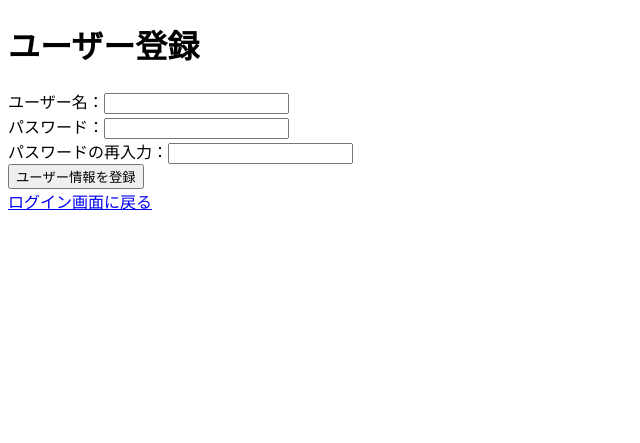
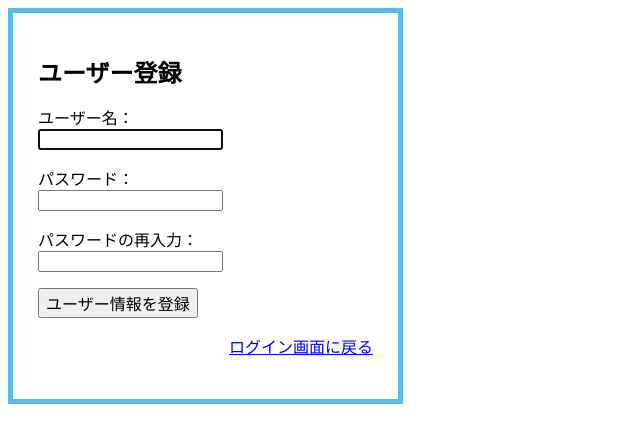
Before and after one commit to Walker418/chat, a PHP site: page /chat/userinfo.php in a window 1280 px wide. Shown: the top 443 px of the page, without its empty margins (0-640 px from the left). Run offline with PHP 8.4, Linux system fonts and the light colour scheme.

Commit message:
Layout changed

```diff
--- a/userinfo.php
+++ b/userinfo.php
@@ -2,15 +2,53 @@
 <html>
 	<head>
 		<title>ユーザー登録</title>
+		<style>
+			.userinfoform
+			{
+				border: 5px solid #5abbe4;
+				padding: 25px;
+				width: 335px;
+			}
+			h1
+			{
+				font-size: 24px;
+			}
+			.textfield_label
+			{
+				display: inline-block;
+				width: 10em;
+			}
+			.submitbutton
+			{
+				font-size: 16px;
+			}
+			.return
+			{
+				text-align: right;
+			}
+		</style>
 	</head>
 	<body>
-		<h1>ユーザー登録</h1>
-		<form action="useradded.php" method="POST">
-			ユーザー名：<input type="text" name="uname"><br>
-			パスワード：<input type="password" name="pw"><br>
-			パスワードの再入力：<input type="password" name="pw_conf"><br>
-			<button>ユーザー情報を登録</button>
-		</form>
-		<a href="index.php">ログイン画面に戻る</a>
+		<div class="userinfoform">
+			<h1>ユーザー登録</h1>
+			<form action="useradded.php" method="POST">
+				<p>
+					<label for="username" class="textfield_label">ユーザー名：</label>
+					<input type="text" name="uname" autofocus required>
+				</p>
+				<p>
+					<label for="password" class="textfield_label">パスワード：</label>
+					<input type="password" name="pw" required>
+				</p>
+				<p>
+					<label for="password_conf" class="textfield_label">パスワードの再入力：</label>
+					<input type="password" name="pw_conf" required>
+				</p>
+					<button  class="submitbutton">ユーザー情報を登録</button>
+			</form>
+			<p class="return">
+				<a href="index.php">ログイン画面に戻る</a>
+			</p>
+		</div>
 	</body>
 </html>
```
Also changed, not shown: index.php (+43 -7 lines).
